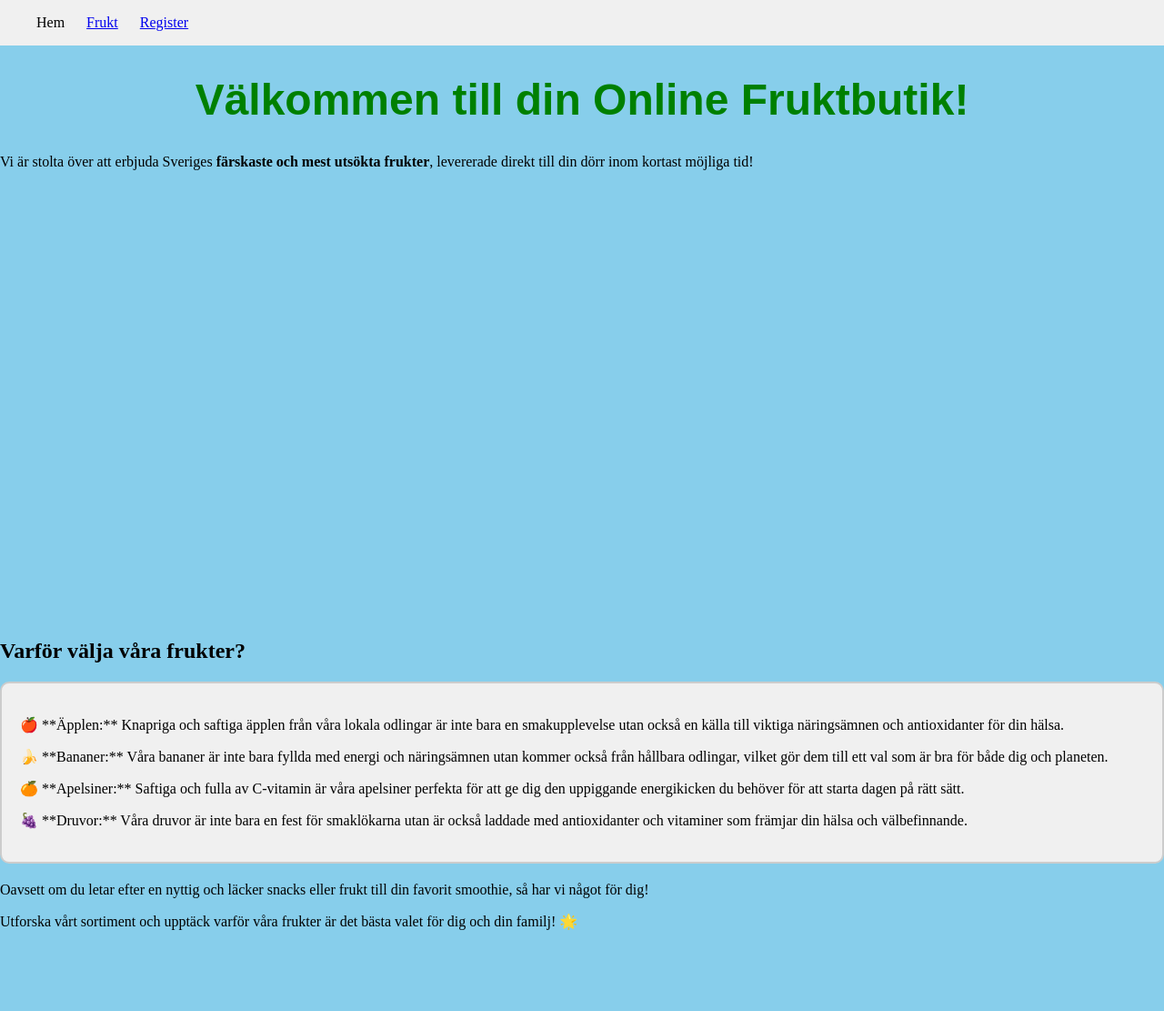
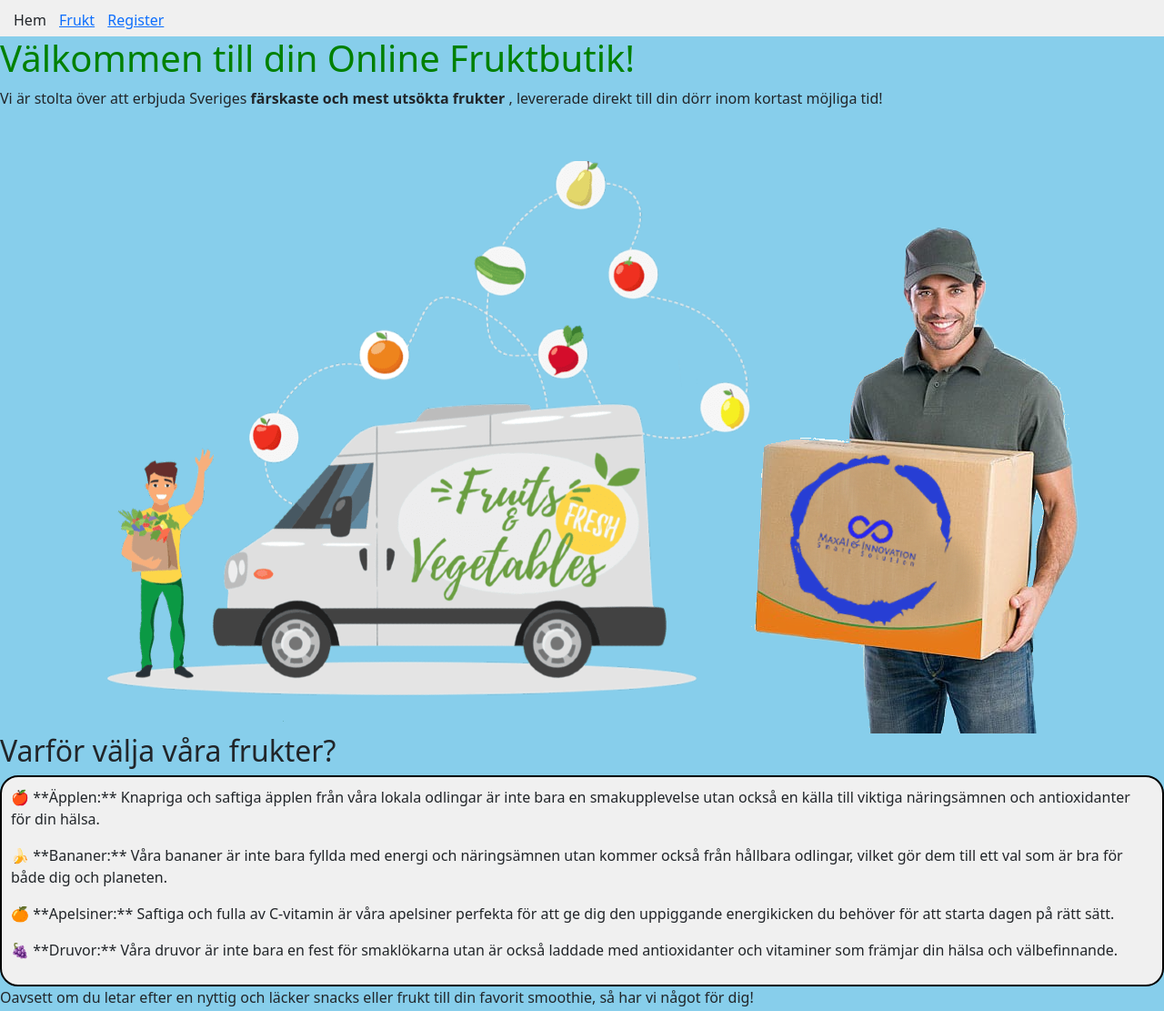
Before and after one commit to Mual5746/Fullstack-webbutvecklare-, a plain HTML site: page index.html in a window 1280 px wide. Shown: the top 1111 px of the page at 91% size. Before the commit the page ends 1038 px from the top, so only its background shows below. Drawn offline with nearby package versions, Linux system fonts and the light colour scheme.

Commit message:
Lektion 2/22

```diff
--- a/fruktstyle.css
+++ /dev/null
@@ -1,24 +0,0 @@
-
-h1 {
-    color: blue;
-}
-.image-gallery {
-    display: flex;
-    justify-content: center; /* Sprider ut elementen jämnt över raden */
-    flex-wrap: wrap; /* Tillåter element att wrapa till nästa rad om de inte får plats */
-}
-
-
-.image-item {
-    margin: 10px;
-    transition: transform 0.3s ease-in-out;
-}
-
-.image-item img {
-    width: 250px;
-    height: auto;
-}
-
-.image-item img:hover {
-    transform: scale(1.09); /* Förstorar bilden med 20% när musen sveper över */
-}
--- a/index.html
+++ b/index.html
@@ -1,36 +1,25 @@
-<!DOCTYPE html>
-<html>
+<html lang="en">
 <head>
-	<title>Frukt Shop</title>
-	<link rel="stylesheet" type="text/css" href="style.css">
-	<!--<style>
-		li {
-			background-color: aquamarine;
-			color: bisque;
-		}-->
-	</style>
+    <meta charset="UTF-8">
+    <meta name="viewport" content="width=device-width, initial-scale=1.0">
+    <title>FruktOnline</title>
+    <link href="https://cdn.jsdelivr.net/npm/bootstrap@5.0.2/dist/css/bootstrap.min.css" rel="stylesheet" integrity="sha384-EVSTQN3/azprG1Anm3QDgpJLIm9Nao0Yz1ztcQTwFspd3yD65VohhpuuCOmLASjC" crossorigin="anonymous">
+    <link rel="stylesheet" href="style.css">
 </head>
 <body>
-	<!--style="background-color: grey; color:blue "-->
-	<div class="nav">
-		<ul class="main-nav">
-			<li>Hem</li>
-			<li><a href="frukt.html" >Frukt</a><br></li>
-			<li><a href=" register.html">Register</a></li>
-		</ul>
+    <div class="nav" >
+        <div class="main-nav">
+            <a >Hem</a>
+            <a href="./Page/frukt.html">Frukt</a>
+            <a href="./Page/register.html">Register</a>
         </div>
-	<div class="hero" >
-		<h1>Välkommen till din Online Fruktbutik!</h1>
-		<!--<img src="images/store.jpg" alt="sortiment" width="900"> "-->
-
-		<p> Vi är stolta över att erbjuda Sveriges <b> färskaste och mest utsökta frukter</b>, levererade direkt till din dörr inom kortast möjliga tid!</p>
-
      </div>
-
+    <h1 >Välkommen till din Online Fruktbutik!</h1>
+    <p> Vi är stolta över att erbjuda Sveriges <strong>färskaste och mest utsökta frukter</strong> , levererade direkt till din dörr inom kortast möjliga tid!</p>
+    <img src="images/store.png" alt="butik">
 
     <h2>Varför välja våra frukter?</h2>
-
-	<div class="paragraph-box">
+     <div class="paragraf-box">
         <p> 🍎 **Äpplen:** Knapriga och saftiga äpplen från våra lokala odlingar är inte bara en smakupplevelse utan också en källa till viktiga näringsämnen och antioxidanter för din hälsa.</p>
 
         <p> 🍌 **Bananer:** Våra bananer är inte bara fyllda med energi och näringsämnen utan kommer också från hållbara odlingar, vilket gör dem till ett val som är bra för både dig och planeten.</p>
@@ -38,6 +27,7 @@
         <p> 🍊 **Apelsiner:** Saftiga och fulla av C-vitamin är våra apelsiner perfekta för att ge dig den uppiggande energikicken du behöver för att starta dagen på rätt sätt.</p>
 
         <p> 🍇 **Druvor:** Våra druvor är inte bara en fest för smaklökarna utan är också laddade med antioxidanter och vitaminer som främjar din hälsa och välbefinnande.</p>
+
      </div>
      <p> Oavsett om du letar efter en nyttig och läcker snacks eller frukt till din favorit smoothie, så har vi något för dig!</p>
 
--- a/style.css
+++ b/style.css
@@ -1,48 +1,30 @@
-/*selector {
-    property : value;
-} */
 body {
-    background-color: #87CEEB;
-    margin:auto 0;
-}
-.hero {
-    background-image: url(images/store.png);
-    height :600px;
-
-}
-h1 {
-    color : green;
-    text-align: center;
-    cursor: pointer;
-    font-family: fantasy;
-    font-size: 3em
-}
-// style caskating style sheet, det betyder tar alltid den som kommer sist
-p {
-    color: green;
-}
-li {
-    list-style: none;
-}
-.nav {
-    display: flex;
-    background-color: #f0f0f0;
-    font-size: 3.7em
-    height: 40px;
-
-}
-.main-nav li {
-    display: inline-block;
-    margin-right: 20px;
-
+    background-color : #87CEEB;
+    margin: auto 0;
 }
 
 
+h1 {
+    color: green;
+}
 
-.paragraph-box {
+.nav {
     background-color: #f0f0f0;
-    border: 2px solid #ccc;
-    padding: 20px;
-    border-radius: 10px;
-    margin-bottom: 20px;
+    height: 40px;
 }
+
+.nav a {
+    margin: 5px;
+    margin-top: 10px;
+}
+
+.main-nav {
+    padding: 10px;
+}
+
+.paragraf-box {
+    background-color: #f0f0f0;
+    border: 2px solid black;
+    padding: 10px;
+    border-radius: 20px;
+}
--- /dev/null
+++ b/style/fruktstyle.css
@@ -0,0 +1,25 @@
+h1 {
+    color: blue;
+}
+.image-gallery {
+    display: flex;
+    justify-content: center;
+    flex-wrap: wrap;
+}
+
+img {
+    width: 250px;
+    height: auto;
+}
+
+ img {
+    margin: 10px;
+    transition: transform .2s;
+    justify-content : center;
+
+
+}
+
+img:hover {
+    transform: scale(1.1); /* (150% zoom - Note: if the zoom is too large, it will go outside of the viewport) */
+  }
--- /dev/null
+++ b/style/registerstyle.css
@@ -0,0 +1,4 @@
+.paragraf-box {
+    width: 600px;
+    margin: 0 auto;
+}
```
Also changed, not shown: Page/frukt.html (added, +38 -0 lines), Page/register.html (added, +47 -0 lines), frukt.html (deleted, +0 -59 lines), register.html (deleted, +0 -46 lines), registerstyle.css (deleted, +0 -12 lines), images/Apelsin.png (renamed from Apelsin.png), images/Granny.webp (renamed from Granny.webp), images/banan.webp (renamed from banan.webp), images/logo.png (renamed from logo.png), images/pinklady.png (renamed from pinklady.png), images/store.png (renamed from store.png), images/vindruv.png (renamed from vindruv.png), 3 other files. Lines whose indentation alone changed are shown as unchanged.
